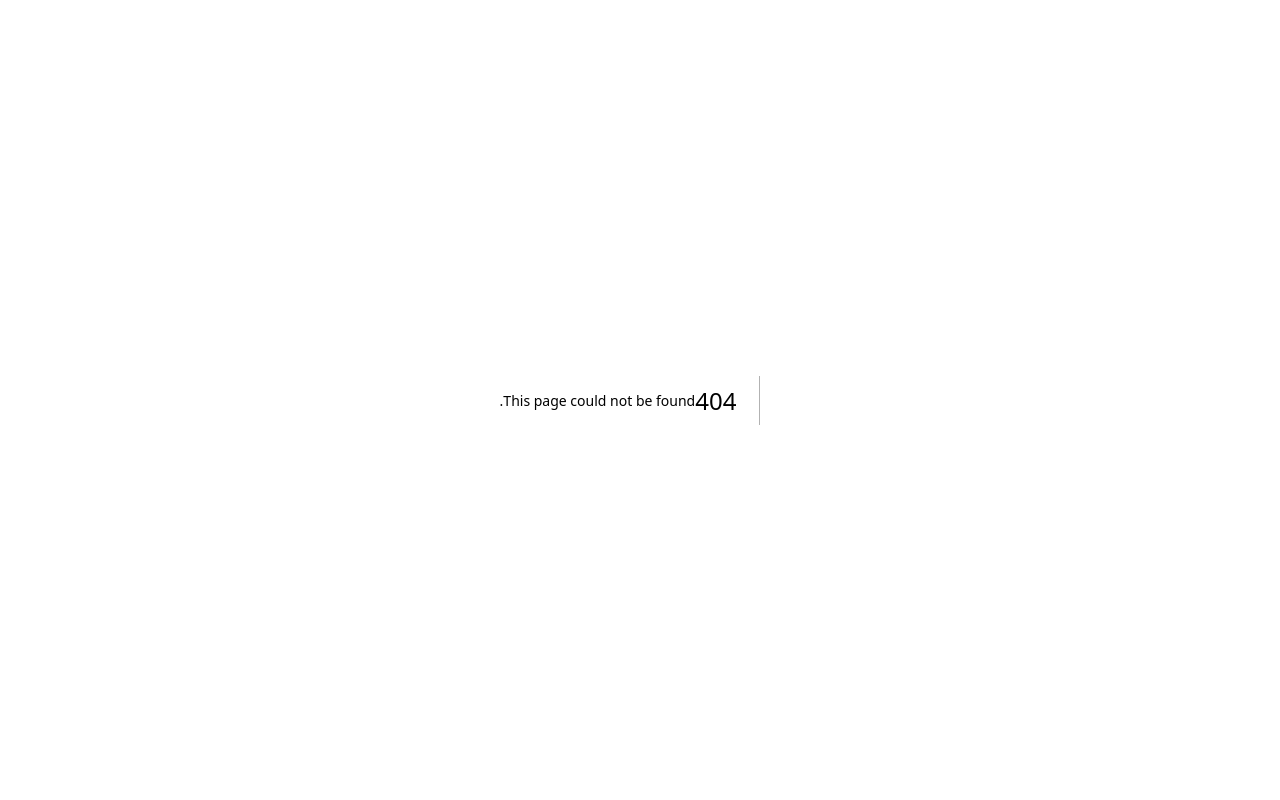
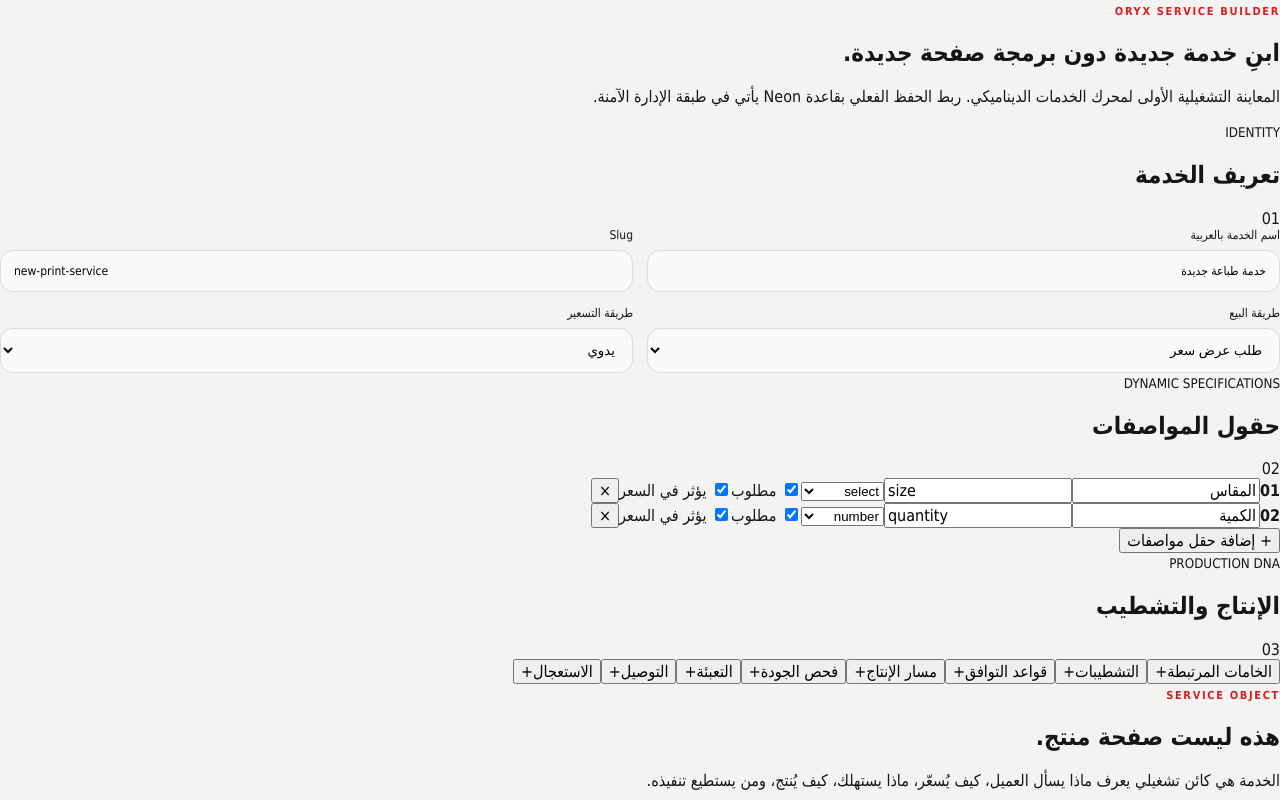
Before and after one commit to skandermahyoub/oryx-print-network, a Next.js app: page /admin/catalog in a window 1280 px wide. Before the commit this address had no page. Shown: the top 800 px of the page. Built offline with nearby package versions, Linux system fonts and the light colour scheme.

Commit message:
feat: build src/app/admin/catalog/page.tsx

```diff
--- /dev/null
+++ b/src/app/admin/catalog/page.tsx
@@ -0,0 +1,12 @@
+import { ServiceBuilderPreview } from "@/components/service-builder-preview";
+
+export default function AdminCatalogPage(){
+  return <main className="admin-catalog-page">
+    <section className="admin-catalog-head">
+      <span className="eyebrow">ORYX SERVICE BUILDER</span>
+      <h1>ابنِ خدمة جديدة دون برمجة صفحة جديدة.</h1>
+      <p>المعاينة التشغيلية الأولى لمحرك الخدمات الديناميكي. ربط الحفظ الفعلي بقاعدة Neon يأتي في طبقة الإدارة الآمنة.</p>
+    </section>
+    <ServiceBuilderPreview/>
+  </main>;
+}
```
